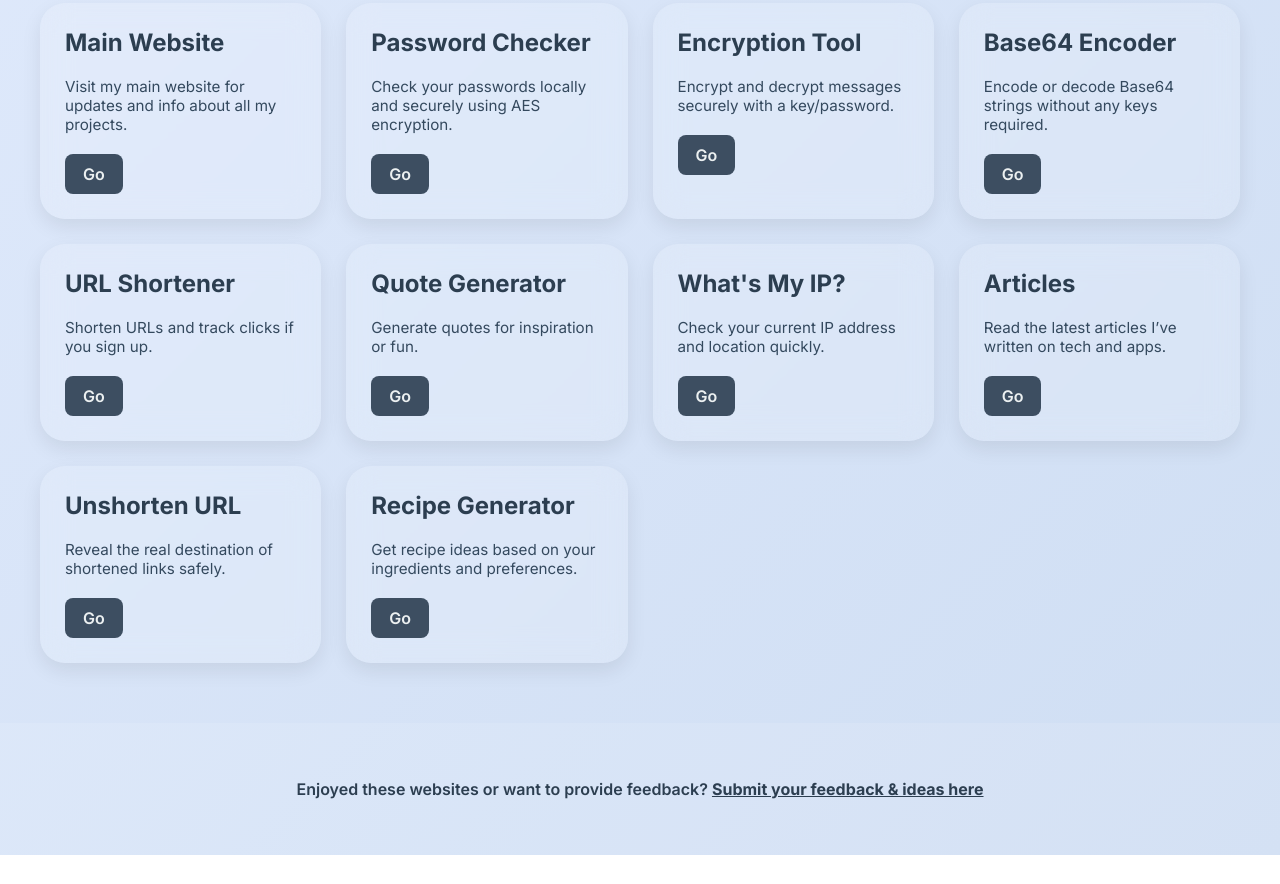
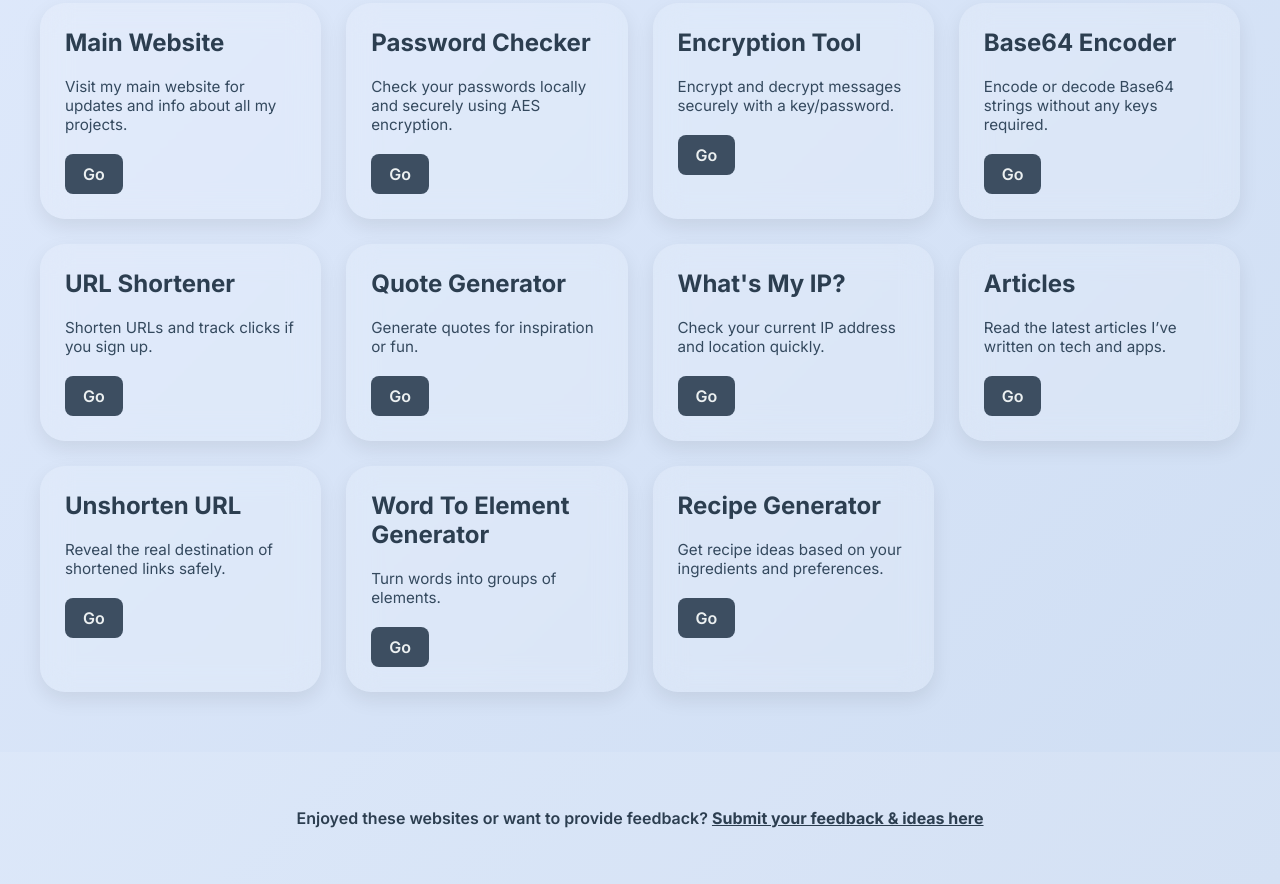
Before and after one commit to aarush67/links, a plain HTML site: page index.html in a window 1280 px wide. Shown: the part 434-1318 px from the top of the page. Before the commit the page ends 1289 px from the top, so only its background shows below. Drawn offline with Linux system fonts and the light colour scheme.

Commit message:
Update index.html

```diff
--- a/index.html
+++ b/index.html
@@ -214,6 +214,12 @@
   </div>
 
   <div class="card">
+    <h2>Word To Element Generator</h2>
+    <p>Turn words into groups of elements.</p>
+    <a href="https://unshorten.techfixpro.net" target="_blank">Go</a>
+  </div>
+
+  <div class="card">
     <h2>Recipe Generator</h2>
     <p>Get recipe ideas based on your ingredients and preferences.</p>
     <a href="https://recipe.techfixpro.net" target="_blank">Go</a>
```
